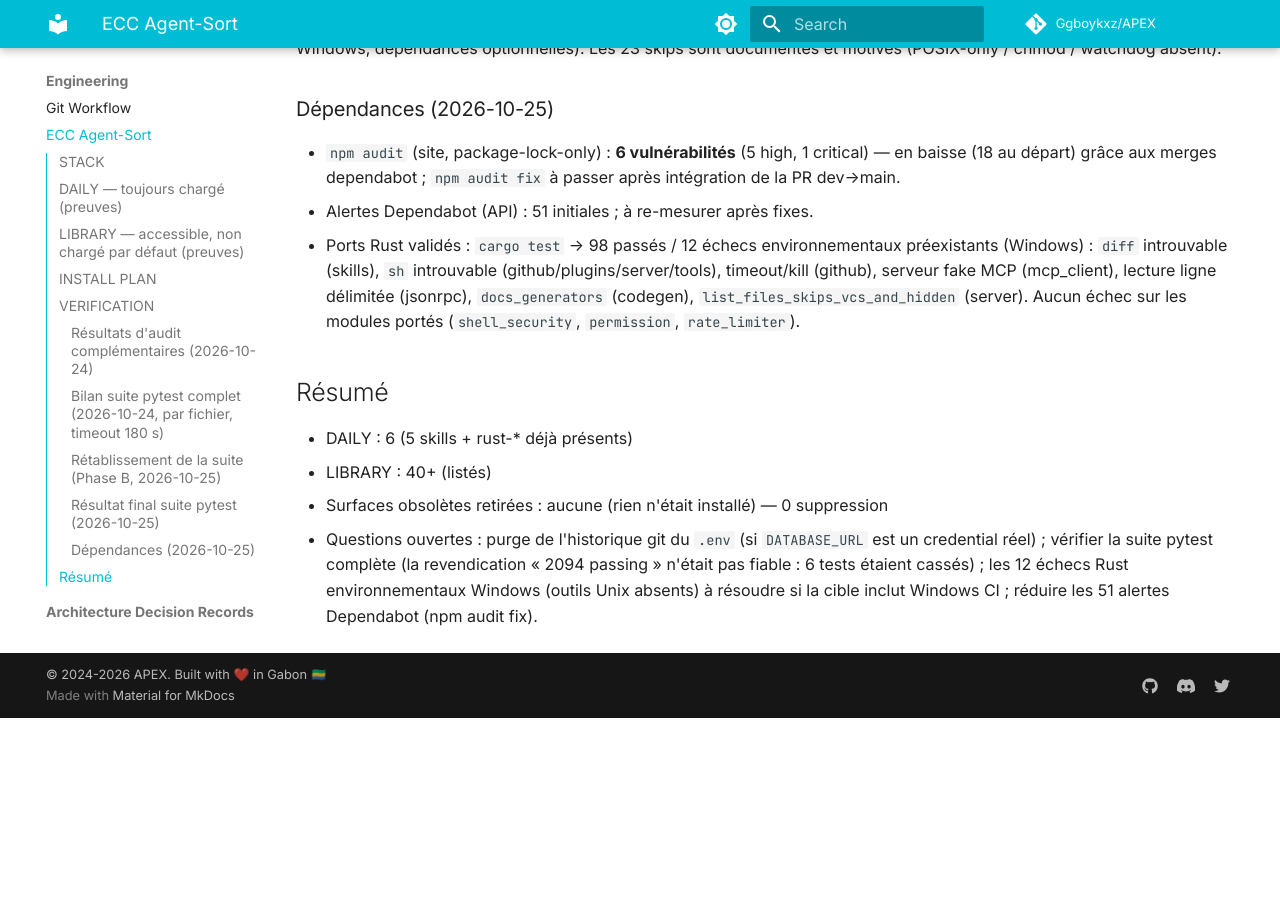
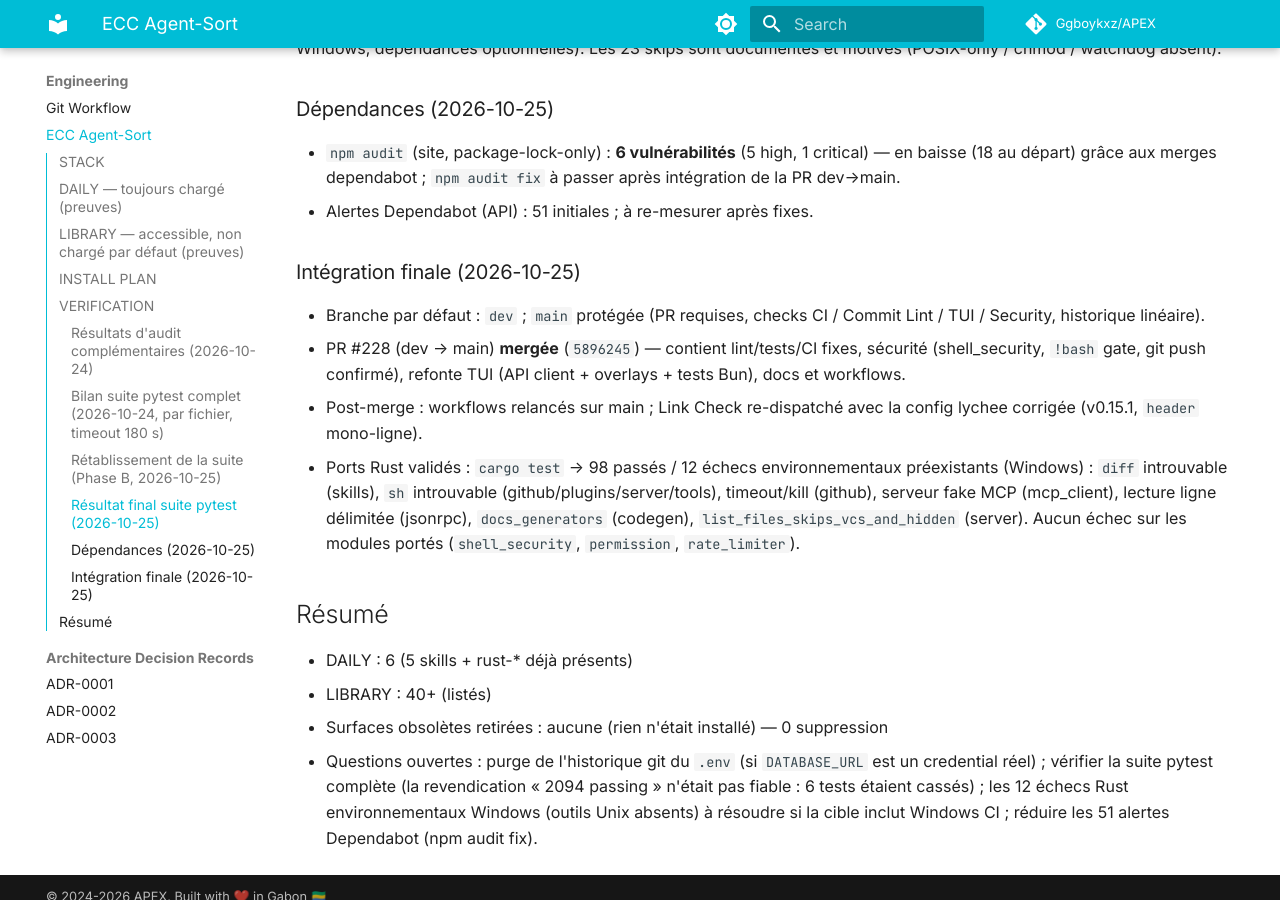
Before and after one commit to Ggboykxz/APEX, an MkDocs documentation site: the page built from docs/ecc-agent-sort.md, in a window 1280 px wide and 900 px high, scrolled down 4461 px. Built offline with MkDocs 1.6.1 and Material for MkDocs 9.7.7, drawn with Linux system fonts in a browser that asks for light colours; comment, search, counter and statistics services are not loaded; the version menu is left out; before the commit the page ends 5179 px from its top, so only the background shows below that.

Commit message:
docs: record merge of dev integration and post-merge state

```diff
--- a/docs/ecc-agent-sort.md
+++ b/docs/ecc-agent-sort.md
@@ -139,6 +139,16 @@
   1 critical) — en baisse (18 au départ) grâce aux merges dependabot ;
   `npm audit fix` à passer après intégration de la PR dev→main.
 - Alertes Dependabot (API) : 51 initiales ; à re-mesurer après fixes.
+
+### Intégration finale (2026-10-25)
+
+- Branche par défaut : `dev` ; `main` protégée (PR requises, checks CI /
+  Commit Lint / TUI / Security, historique linéaire).
+- PR #228 (dev → main) **mergée** (`5896245`) — contient lint/tests/CI fixes,
+  sécurité (shell_security, `!bash` gate, git push confirmé), refonte TUI
+  (API client + overlays + tests Bun), docs et workflows.
+- Post-merge : workflows relancés sur main ; Link Check re-dispatché avec la
+  config lychee corrigée (v0.15.1, `header` mono-ligne).
 - Ports Rust validés : `cargo test` → 98 passés / 12 échecs environnementaux
   préexistants (Windows) : `diff` introuvable (skills), `sh` introuvable
   (github/plugins/server/tools), timeout/kill (github), serveur fake MCP
```
